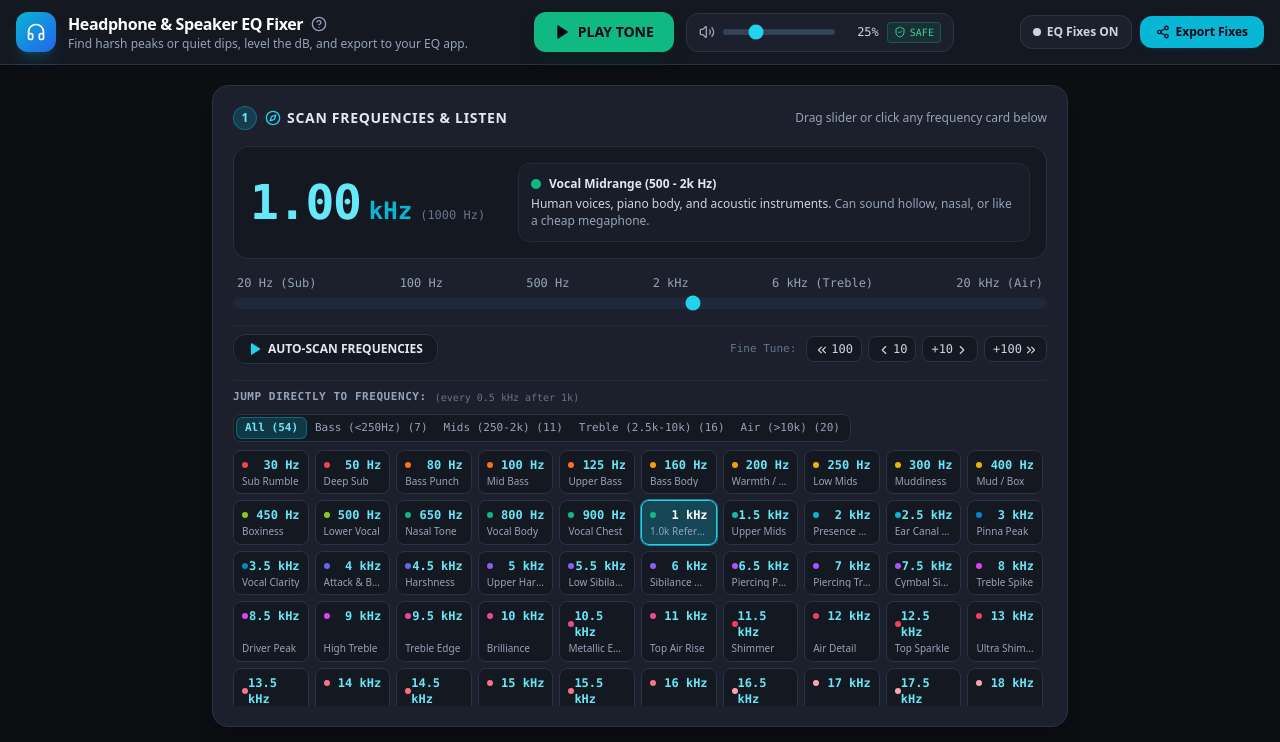
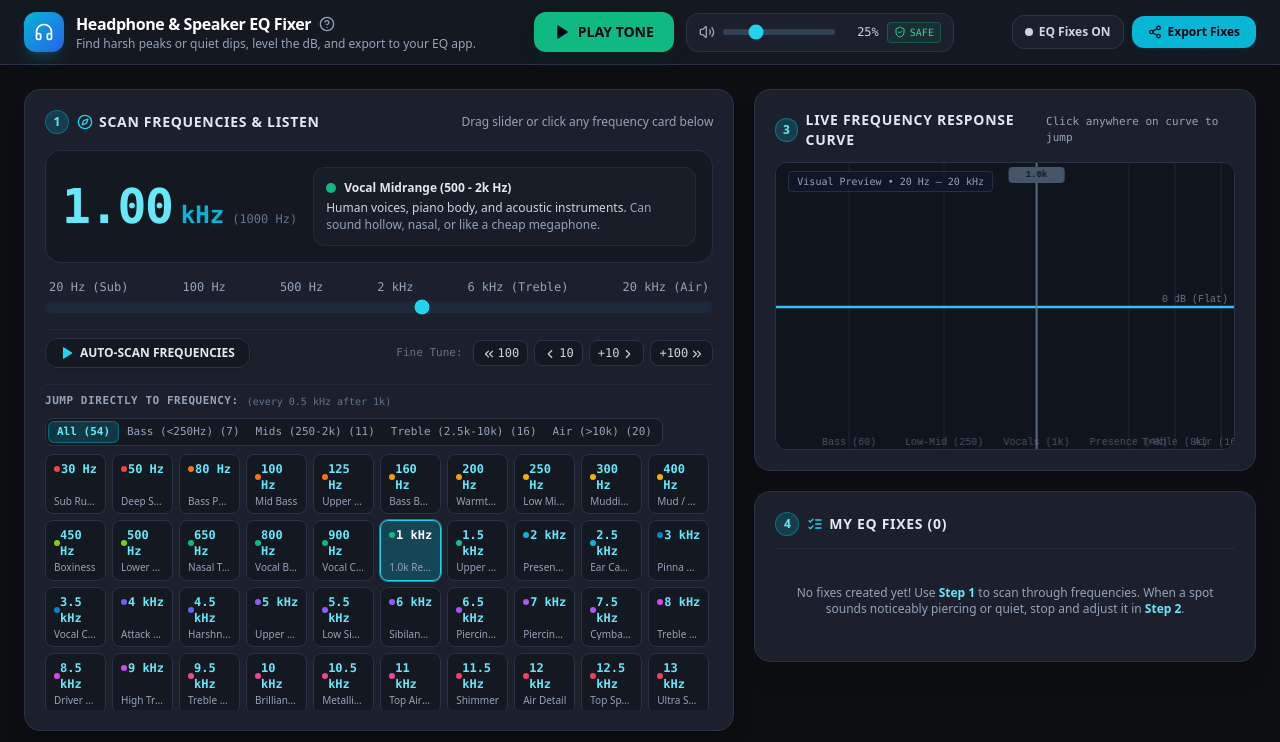
Before and after one commit to Silentishy/peq-tone-generator, a React (Vite) app: page / in a window 1280 px wide. Shown: the top 742 px of the page. Built offline with nearby package versions, Linux system fonts and the light colour scheme.

Commit message:
feat: optimize layout for wide screens with 2-column workstation layout

```diff
--- a/src/App.tsx
+++ b/src/App.tsx
@@ -146,7 +146,10 @@
       />
 
       {/* Main Container */}
-      <main className="flex-1 p-3 sm:p-5 max-w-4xl w-full mx-auto flex flex-col gap-4">
+      <main className="flex-1 p-3 sm:p-5 lg:p-6 max-w-[1600px] w-full mx-auto">
+        <div className="grid grid-cols-1 lg:grid-cols-12 gap-5 items-start">
+          {/* Left Column: Frequency Scanner & On-The-Spot Fixer */}
+          <div className="lg:col-span-7 xl:col-span-7 flex flex-col gap-5">
             {/* Step 1: Frequency Scanner */}
             <section>
               <FrequencyScanner
@@ -171,16 +174,22 @@
                 onStartAudio={handleToggleAudio}
               />
             </section>
+          </div>
 
-        {/* Step 3: Visual Curve & My Fixes Overview */}
-        <section className="flex flex-col gap-4">
+          {/* Right Column: Visual Curve & My Fixes Overview (Sticky on Wide Screens) */}
+          <div className="lg:col-span-5 xl:col-span-5 flex flex-col gap-5 lg:sticky lg:top-4">
+            {/* Step 3: Live EQ Response Curve */}
+            <section>
               <SimpleEQVisualizer
                 fixes={fixes}
                 currentFreq={frequency}
                 onSelectFrequency={handleChangeFrequency}
                 isAudioRunning={isAudioRunning}
               />
+            </section>
 
+            {/* Step 4: Active Fixes Ledger */}
+            <section>
               <MyFixesList
                 fixes={fixes}
                 onSelectFix={handleChangeFrequency}
@@ -188,6 +197,8 @@
                 onClearAll={handleClearAllFixes}
               />
             </section>
+          </div>
+        </div>
       </main>
 
       {/* Footer */}
--- a/src/components/MyFixesList.tsx
+++ b/src/components/MyFixesList.tsx
@@ -17,11 +17,11 @@
   onClearAll,
 }) => {
   return (
-    <div className="bg-studio-panel border border-studio-border rounded-2xl p-4 sm:p-6 shadow-xl flex flex-col gap-3">
+    <div className="bg-studio-panel border border-studio-border rounded-2xl p-4 sm:p-5 shadow-xl flex flex-col gap-3">
       <div className="flex items-center justify-between border-b border-studio-border/60 pb-3">
         <div className="flex items-center space-x-2">
           <span className="w-6 h-6 rounded-full bg-cyan-500/20 text-cyan-300 font-bold text-xs flex items-center justify-center border border-cyan-500/40">
-            3
+            4
           </span>
           <h2 className="text-sm font-bold uppercase tracking-wider text-slate-200 flex items-center gap-1.5">
             <ListChecks className="w-4 h-4 text-cyan-400" />
@@ -41,13 +41,13 @@
       </div>
 
       {fixes.length === 0 ? (
-        <div className="py-8 text-center text-slate-500 text-xs flex flex-col items-center justify-center gap-2">
+        <div className="py-6 text-center text-slate-500 text-xs flex flex-col items-center justify-center gap-2">
           <p className="max-w-md text-slate-400">
             No fixes created yet! Use <strong className="text-cyan-300">Step 1</strong> to scan through frequencies. When a spot sounds noticeably piercing or quiet, stop and adjust it in <strong className="text-cyan-300">Step 2</strong>.
           </p>
         </div>
       ) : (
-        <div className="grid grid-cols-1 md:grid-cols-2 lg:grid-cols-3 gap-2.5">
+        <div className="grid grid-cols-1 sm:grid-cols-2 gap-2 max-h-80 overflow-y-auto pr-1 scrollbar-thin">
           {fixes.map((fix, idx) => {
             const isCut = fix.gain < 0;
             return (
--- a/src/components/SimpleEQVisualizer.tsx
+++ b/src/components/SimpleEQVisualizer.tsx
@@ -240,13 +240,29 @@
   };
 
   return (
-    <div
-      ref={containerRef}
-      className="relative w-full h-44 sm:h-52 rounded-2xl overflow-hidden border border-studio-border bg-studio-surface shadow-xl cursor-crosshair select-none"
-    >
-      <canvas ref={canvasRef} onClick={handleCanvasClick} className="w-full h-full block" />
-      <div className="absolute top-2 left-3 pointer-events-none text-[11px] font-mono text-slate-400 bg-slate-900/80 px-2 py-0.5 rounded border border-slate-700/60">
-        EQ Curve Overview • Click anywhere on graph to jump
+    <div className="bg-studio-panel border border-studio-border rounded-2xl p-4 sm:p-5 shadow-xl flex flex-col gap-3">
+      <div className="flex items-center justify-between">
+        <div className="flex items-center space-x-2">
+          <span className="w-6 h-6 rounded-full bg-cyan-500/20 text-cyan-300 font-bold text-xs flex items-center justify-center border border-cyan-500/40">
+            3
+          </span>
+          <h2 className="text-sm font-bold uppercase tracking-wider text-slate-200">
+            Live Frequency Response Curve
+          </h2>
+        </div>
+        <span className="text-[11px] font-mono text-slate-400 hidden sm:inline">
+          Click anywhere on curve to jump
+        </span>
+      </div>
+
+      <div
+        ref={containerRef}
+        className="relative w-full h-52 sm:h-64 lg:h-72 rounded-xl overflow-hidden border border-studio-border bg-studio-surface shadow-inner cursor-crosshair select-none"
+      >
+        <canvas ref={canvasRef} onClick={handleCanvasClick} className="w-full h-full block" />
+        <div className="absolute top-2 left-3 pointer-events-none text-[10px] font-mono text-slate-400 bg-slate-900/85 px-2 py-0.5 rounded border border-slate-700/60">
+          Visual Preview • 20 Hz – 20 kHz
+        </div>
       </div>
     </div>
   );
--- a/src/components/SimpleHeader.tsx
+++ b/src/components/SimpleHeader.tsx
@@ -35,7 +35,8 @@
   onOpenHelp,
 }) => {
   return (
-    <header className="bg-studio-surface border-b border-studio-border px-4 py-3 text-slate-100 flex flex-wrap items-center justify-between gap-3 shadow-md">
+    <header className="bg-studio-surface border-b border-studio-border px-4 lg:px-6 py-3 text-slate-100 shadow-md">
+      <div className="max-w-[1600px] w-full mx-auto flex flex-wrap items-center justify-between gap-3">
         {/* Brand & Guide */}
         <div className="flex items-center space-x-3">
           <div className="w-10 h-10 rounded-xl bg-gradient-to-br from-cyan-500 to-blue-600 flex items-center justify-center shadow-lg shadow-cyan-500/20">
@@ -146,6 +147,7 @@
             )}
           </button>
         </div>
+      </div>
     </header>
   );
 };
```
Lines whose indentation alone changed are shown as unchanged.
